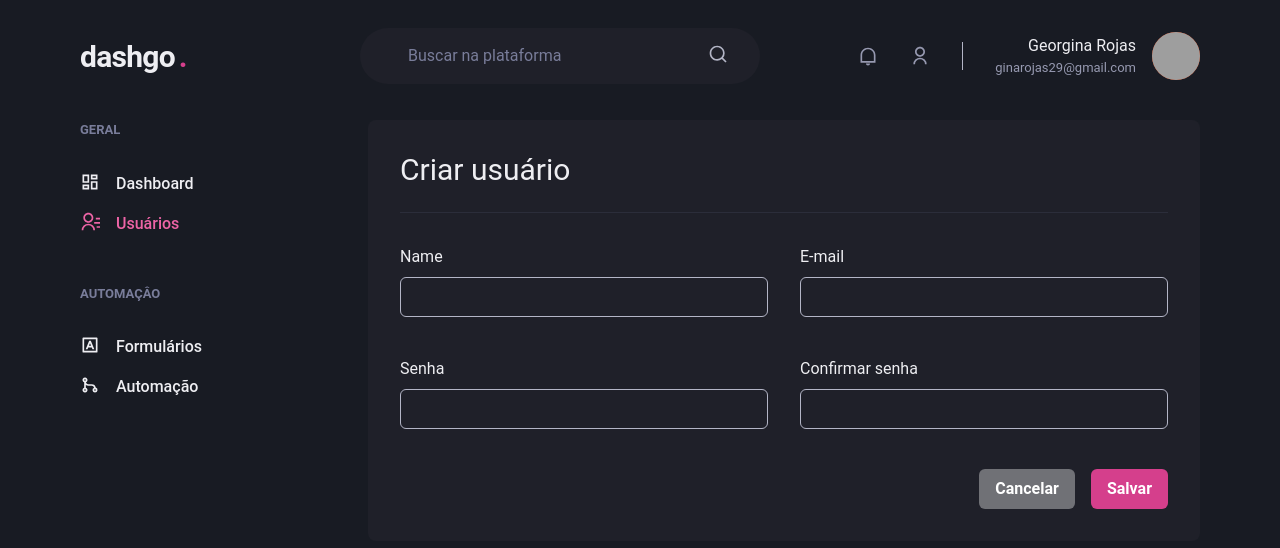
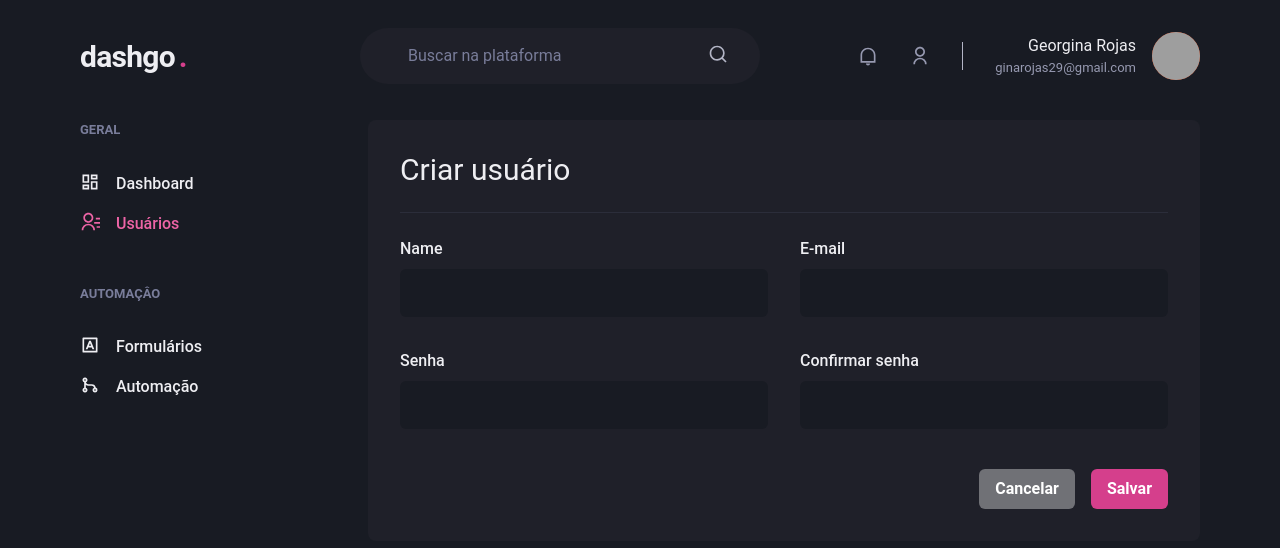
Before and after one commit to georginarojas/04-dashgo, a Next.js app: page /users/create in a window 1280 px wide. Shown: the top 548 px of the page. Built offline with nearby package versions, Linux system fonts and the light colour scheme; grey boxes are pictures that could not be loaded.

Commit message:
Setting and validation of the form on the create user page.

```diff
--- a/src/pages/users/create.tsx
+++ b/src/pages/users/create.tsx
@@ -1,6 +1,11 @@
 import React from "react";
 import Link from "next/link";
 
+import { SubmitHandler, useForm } from "react-hook-form";
+import * as yup from "yup";
+import { yupResolver } from "@hookform/resolvers/yup";
+
+import { Input } from "../../components/Form/Input";
 import { Header } from "../../components/Header";
 import { SiderBar } from "../../components/Sidebar";
 import {
@@ -10,13 +15,43 @@ import {
   Flex,
   Heading,
   HStack,
-  Input,
   SimpleGrid,
-  Text,
   VStack,
 } from "@chakra-ui/react";
 
+type CreateUserFormData = {
+  name: string;
+  email: string;
+  password: string;
+  password_corfirmation: string;
+};
+
+const createUserFormSchema = yup.object().shape({
+  name: yup.string().required("Nome obrigatório"),
+  email: yup.string().required("E-mail obrigatório").email("E-mail inválido"),
+  password: yup
+    .string()
+    .required("Senha obrigatória")
+    .min(6, "No mínimo 6 caractere"),
+  password_corfirmation: yup
+    .string()
+    .oneOf([null, yup.ref("password")], "As senha devem ser iguais"),
+});
+
 export default function CreateUser() {
+  const { register, handleSubmit, formState } = useForm({
+    resolver: yupResolver(createUserFormSchema),
+  });
+
+  const { errors } = formState;
+
+  const handleCreateUser: SubmitHandler<CreateUserFormData> = async (
+    values
+  ) => {
+    await new Promise((resolve) => setTimeout(resolve, 2000));
+    console.log(values);
+  };
+
   return (
     <Box>
       <Header />
@@ -30,10 +65,12 @@ export default function CreateUser() {
         <SiderBar />
 
         <Box
+          as="form"
           flex="1"
           borderRadius={8}
           background="gray.800"
           padding={["6", "8"]}
+          onSubmit={handleSubmit(handleCreateUser)}
         >
           <Heading size="lg" fontWeight="normal">
             Criar usuário
@@ -44,26 +81,40 @@ export default function CreateUser() {
           <VStack spacing="8">
             <SimpleGrid minChildWidth="240px" spacing={["6", "8"]} w="100%">
               <Box>
-                <Text my="2">Name</Text>
-                <Input name="name" label="Name" />
+                <Input
+                  name="name"
+                  label="Name"
+                  error={errors.name}
+                  {...register("name")}
+                />
               </Box>
               <Box>
-                <Text my="2">E-mail</Text>
-                <Input name="email" label="E-mail" />
+                <Input
+                  name="email"
+                  label="E-mail"
+                  error={errors.email}
+                  {...register("email")}
+                />
               </Box>
             </SimpleGrid>
 
             <SimpleGrid minChildWidth="240px" spacing={["6", "8"]} width="100%">
               <Box>
-                <Text my="2">Senha</Text>
-                <Input name="password" type="password" label="Senha" />
+                <Input
+                  name="password"
+                  type="password"
+                  label="Senha"
+                  error={errors.password}
+                  {...register("password")}
+                />
               </Box>
               <Box>
-                <Text my="2">Confirmar senha</Text>
                 <Input
                   name="password_corfirmation"
                   type="password"
+                  error={errors.password_corfirmation}
                   label="Confirmar senha"
+                  {...register("password_corfirmation")}
                 />
               </Box>
             </SimpleGrid>
@@ -76,7 +127,13 @@ export default function CreateUser() {
                   Cancelar
                 </Button>
               </Link>
-              <Button colorScheme="pink">Salvar</Button>
+              <Button
+                type="submit"
+                colorScheme="pink"
+                isLoading={formState.isSubmitting}
+              >
+                Salvar
+              </Button>
             </HStack>
           </Flex>
         </Box>
```
